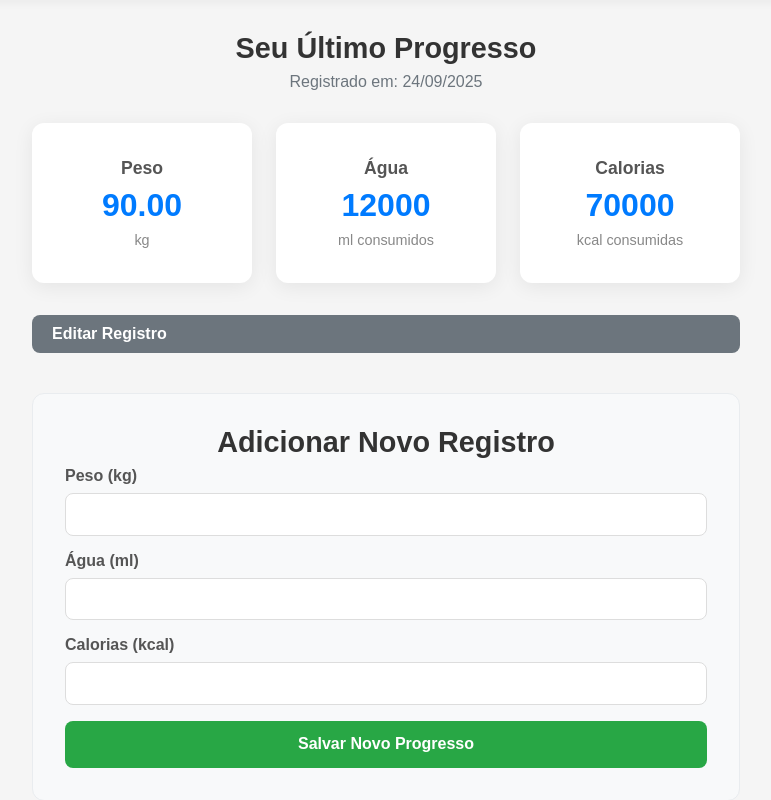
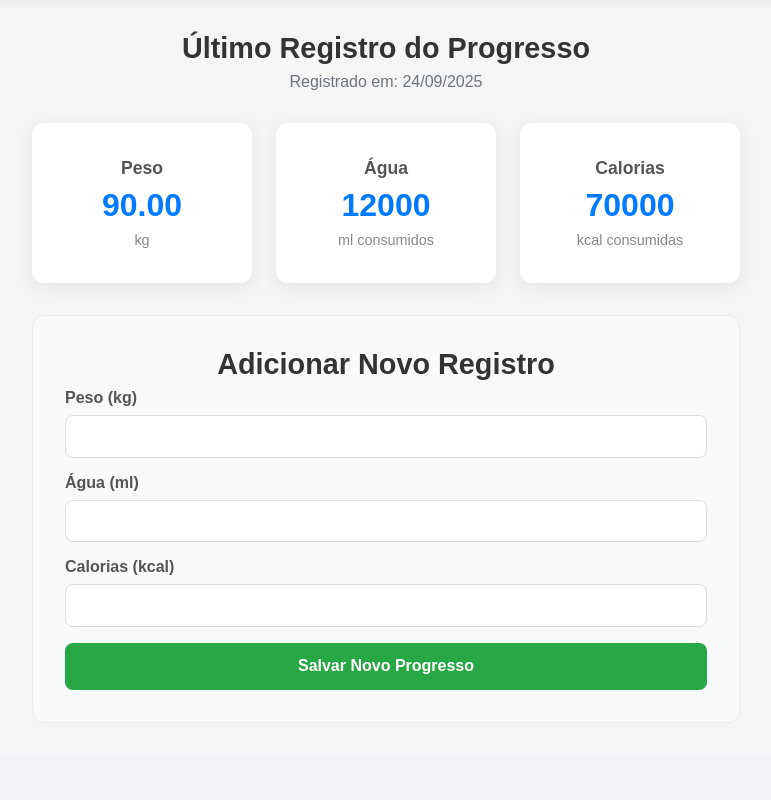
Before and after one commit to eduardohasantos/intellifit, a Django app: template progress/templates/progress/progress.html in a window 1280 px wide. Shown: the part 80-880 px from the top of the page, without its empty margins (254-1025 px from the left). After the commit the page ends 770 px from the top, so only its background shows below. Run offline with Django 5.2, Linux system fonts and the light colour scheme; the template is opened without the code that fills it: values that come from a table or form of the project are taken from there, others are empty; data comes from the database, SQL or seed files in the repository; both versions use the stored data as it was after the commit.

Commit message:
ajuste somente no html

```diff
--- a/progress/templates/progress/progress.html
+++ b/progress/templates/progress/progress.html
@@ -53,7 +53,7 @@
 
         <!-- Seção do Último Registro -->
         {% if latest_entry %}
-            <h2 class="section-title">Seu Último Progresso</h2>
+            <h2 class="section-title">Último Registro do Progresso</h2>
             <!-- LINHA ADICIONADA PARA MOSTRAR A DATA -->
             <p class="section-subtitle">Registrado em: {{ latest_entry.date|date:"d/m/Y" }}</p>
 
@@ -62,7 +62,6 @@
                 <div class="card"><h3>Água</h3><p class="data">{{ latest_entry.water_ml }}</p><p class="label">ml consumidos</p></div>
                 <div class="card"><h3>Calorias</h3><p class="data">{{ latest_entry.calories }}</p><p class="label">kcal consumidas</p></div>
             </div>
-            <div class="edit-link"><a href="{% url 'progress:edit_progress' latest_entry.id %}" class="btn">Editar Registro</a></div>
         {% else %}
             <div class="empty-state">
                 <h2 class="section-title">Bem-vindo(a)!</h2>
--- a/workout/urls.py
+++ b/workout/urls.py
@@ -3,3 +3,4 @@ from . import views
 
 urlpatterns = [
     path('')
+]
```
Also changed, not shown: db.sqlite3.
